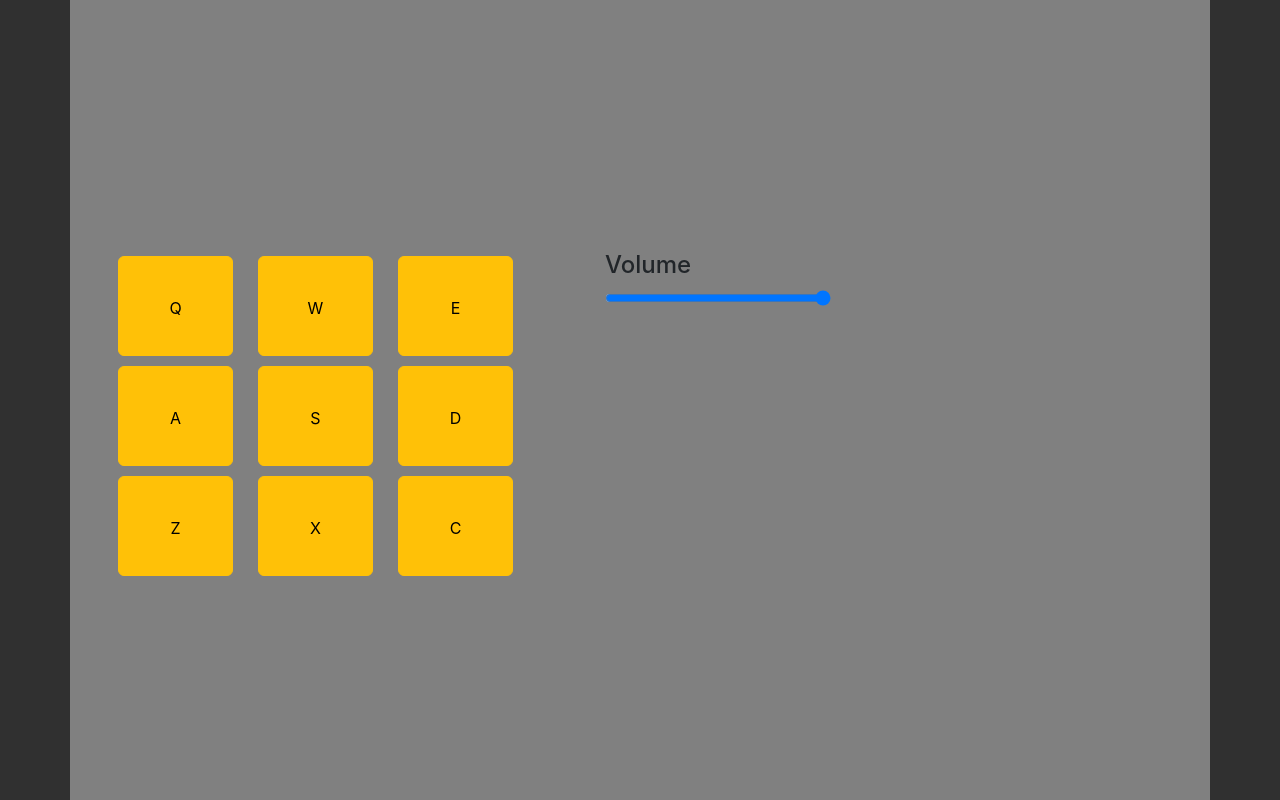
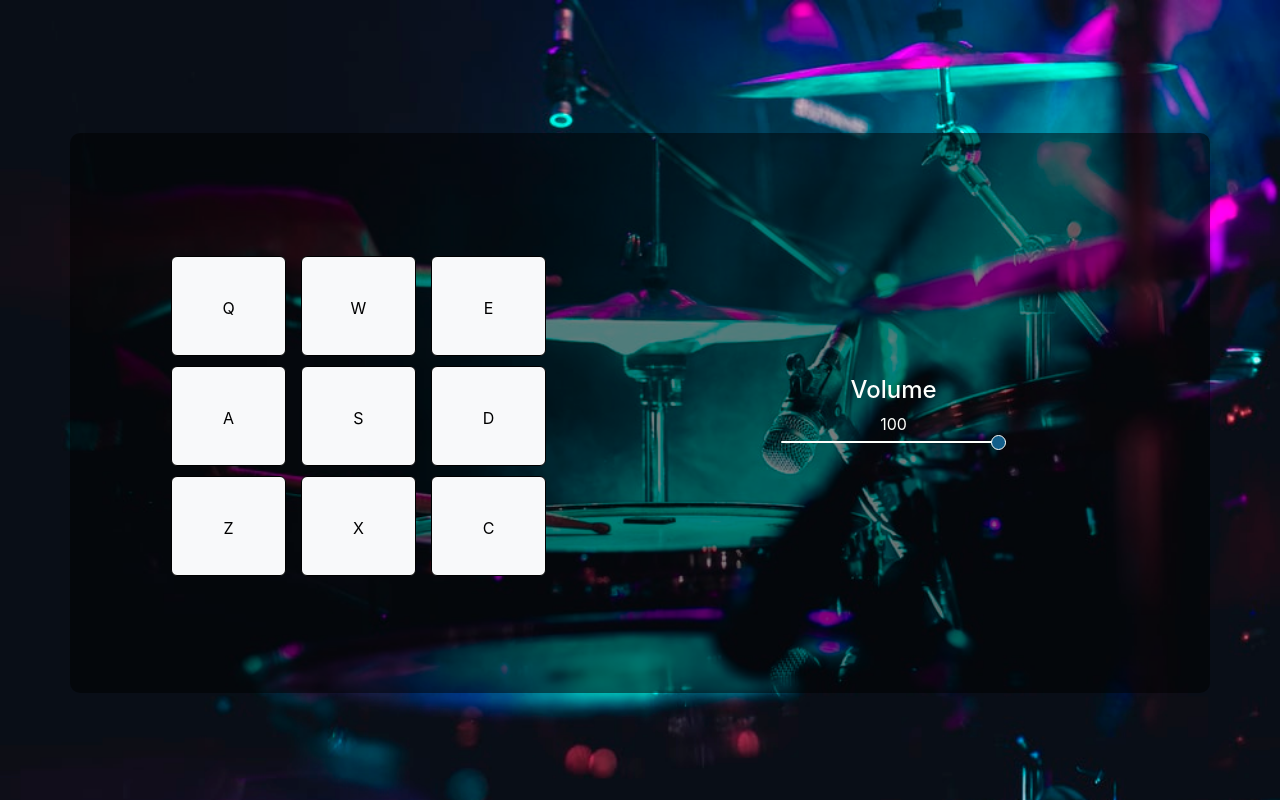
Before and after one commit to alegb91/Drum-Machine, a React (Create React App) app: page / in a window 1280 px wide. Built offline with nearby package versions, Linux system fonts and the light colour scheme.

Commit message:
mejora visual

```diff
--- a/public/index.html
+++ b/public/index.html
@@ -53,5 +53,4 @@
     integrity="sha384-pprn3073KE6tl6bjs2QrFaJGz5/SUsLqktiwsUTF55Jfv3qYSDhgCecCxMW52nD2"
     crossorigin="anonymous"
   ></script>
-  <script src="https://cdn.freecodecamp.org/testable-projects-fcc/v1/bundle.js"></script>
 </html>
--- a/src/App.css
+++ b/src/App.css
@@ -1,15 +1,44 @@
 #root {
   min-height: 100vh;
-  background-color: rgb(48, 48, 48);
+  background-image: url("./images/photo-1588032786045-59cefda005c0.jpg");
+  background-repeat: no-repeat;
+background-size: 100%;
 }
 
 .principal {
   width: auto;
   height: 100vh;
-  background-color: grey;
   display: flex;
   flex-direction: column;
   justify-content: center;
+  position: relative;
+}
+
+.derecha {
+  display: flex;
+  justify-content: center;
+  align-items: center;
+  flex-direction: column;
+  color: #fdfffc;
+}
+
+.background {
+  background-color: black;
+  height: 70vh;
+  width: 100%;
+  margin-top: 175px;
+  margin-bottom: 150px;
+  position: absolute;
+  z-index: 0;
+  opacity: 0.5;
+  border-radius: 10px;
+}
+
+.fila {
+  z-index: 10;
+  display: flex;
+  justify-content: center;
+  align-items: center;
 }
 
 #boton {
@@ -17,11 +46,43 @@
   width: 115px;
   height: 100px;
   margin: 5px;
-  margin-left: 20px;
+  margin-left: 10px;
+  border: 1px solid black;
 }
 
-.box {
-  background-color: antiquewhite;
-  height: 100%;
-  width: 100%;
+.tagw {
+  color: #fdfffc;
 }
+
+#rangew {
+  margin: 5px;
+  height: 2px;
+  color: #fdfffc;
+  -webkit-appearance: none;
+  border-radius: 10px;
+  width: 300px;
+  background-color: #fdfffc;
+}
+
+input::-webkit-slider-thumb {
+  -webkit-appearance: none;
+  height: 15px;
+  width: 15px;
+  background-color: #125e8a;
+  border-radius: 50%;
+  border: 1px solid #fdfffc;
+}
+
+.play {
+  background-color: #125e8a;
+  border: 1px solid white;
+}
+
+.play:hover {
+  background-color: #125e8a;
+}
+
+.clear {
+  background-color: #c1292e;
+  border: 1px solid white;
+}
--- a/src/App.js
+++ b/src/App.js
@@ -142,8 +142,11 @@ function App() {
       )
   };
 
+  const volumeDisplay = Math.round(volume * 100);
+
   return (
     <div className="principal container" id="drum-machine">
+      <div id="display" className="row background"></div>
       <div id="display" className="row fila">
 
          {/* ---------------IZQUIERDA---------------- */}
@@ -156,17 +159,23 @@ function App() {
 
           {/* ---------------DERECHA---------------- */}
 
-          <div className="m-3 mt-5 col-5">
+          <div className="m-3 mt-5 col-5 derecha">
+
               <h4>Volume</h4>
-              <input onChange={e => setVolume(e.target.value)} value={volume} type="range" step="0.01" max="1" min="0" className="w-50"/>
+                <span className="tagw">{volumeDisplay}</span>
+                <input onChange={e => setVolume(e.target.value)} value={volume} type="range" step="0.01" max="1" min="0" className="w-50" id="rangew"/>
               <h3>{recording}</h3>
               {recording && (
                 <>
-               <button onClick={playRecording} className="m-2 btn btn-success">play</button>
-               <button onClick={()=> setRecording("")} className="m-2 btn btn-danger">clear</button>
+                <div>
+               <button onClick={playRecording} className="m-2 btn btn-success play">play</button>
+               <button onClick={()=> setRecording("")} className="m-2 btn btn-danger clear">clear</button>
+               </div>
                <br/>
+
                <h4>Speed</h4>
-               <input onChange={e => setSpeed(e.target.value)} value={speed} type="range" step="0.01" max="1.2" min="0.1" className="w-50"/>
+               <span className="tagw">{speed}</span>
+               <input onChange={e => setSpeed(e.target.value)} value={speed} type="range" step="0.01" max="1.2" min="0.1" className="w-50" id="rangew"/>
                </>
               )}
           </div>
@@ -205,7 +214,7 @@ const Pad = ({clip, volume, setRecording}) => {
     }
 
     return (
-      <div onClick={playSound} type="button" id="boton" className={`drum-pad p-3 col-4 btn btn-warning ${active && "btn-danger"}`}>{clip.keyTrigger}<audio className="clip" id={clip.keyTrigger} src={clip.url}/></div>
+      <div onClick={playSound} type="button" id="boton" className={`drum-pad p-3 col-4 btn  ${active ? "btn-danger" : "btn-light"}`}>{clip.keyTrigger}<audio className="clip" id={clip.keyTrigger} src={clip.url}/></div>
     )
 }
 
--- /dev/null
+++ b/src/config/colors.js
@@ -0,0 +1,8 @@
+const colores = {
+
+    "Baby Powder":"#fdfffc",
+    "Fire Engine Red":"#c1292e",
+    "Star Command Blue":"#197bbd",
+    "Sapphire Blue":"#125e8a",
+    "Midnight Green Eagle Green":"#204b57"
+};
```
Also changed, not shown: src/images/photo-1588032786045-59cefda005c0.jpg (added), src/images/wp3439143.webp (added).
